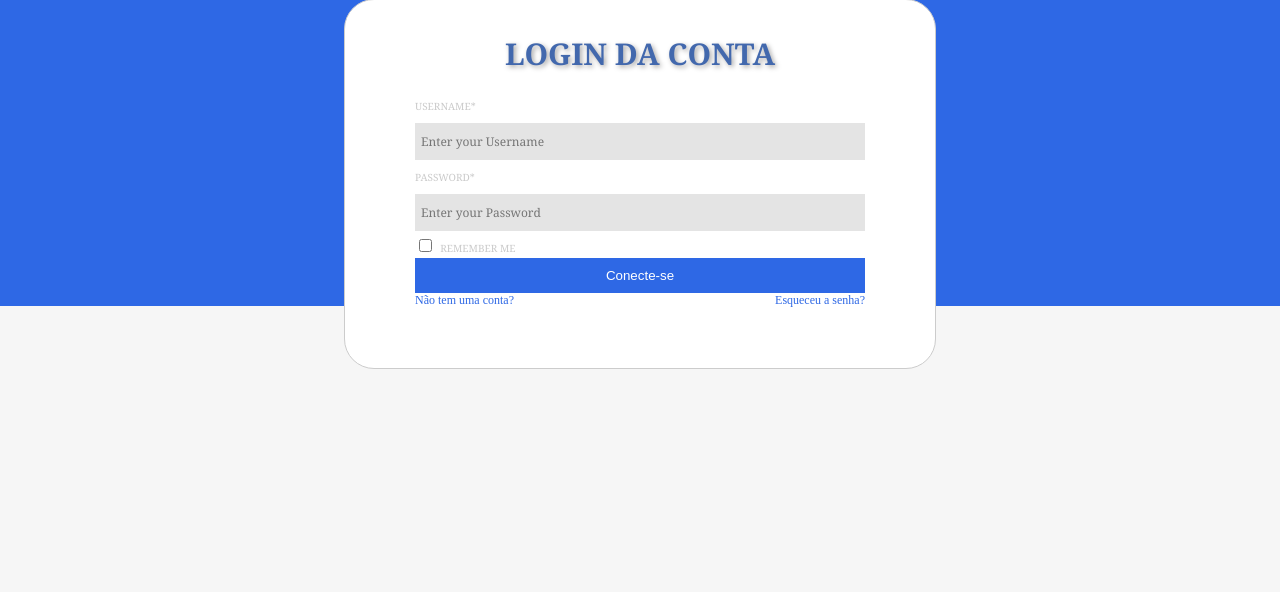
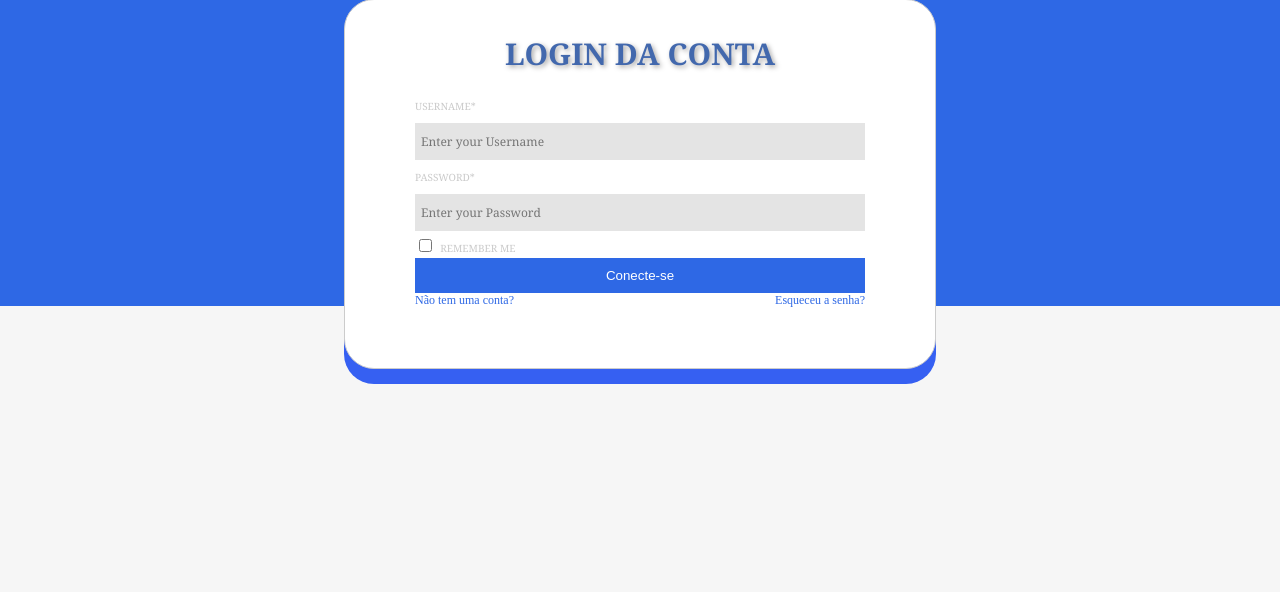
Before and after one commit to FilettiO/SENAI, a PHP site: page /AT03.html in a window 1280 px wide. Shown: the part 224-816 px from the top of the page. Run offline with PHP 8.4, Linux system fonts and the light colour scheme.

Commit message:
Add files via upload

```diff
--- a/WEBD_08_01_CSS/css/styleA03.css
+++ b/WEBD_08_01_CSS/css/styleA03.css
@@ -12,6 +12,7 @@ form{background: white;
     padding: 8px 70px 60px 70px;
     border-radius: 30px;
     width: 450px;
+    box-shadow: 0 15px 0 0 #3660f2;
 }
 
 h2{text-align: center;
```
